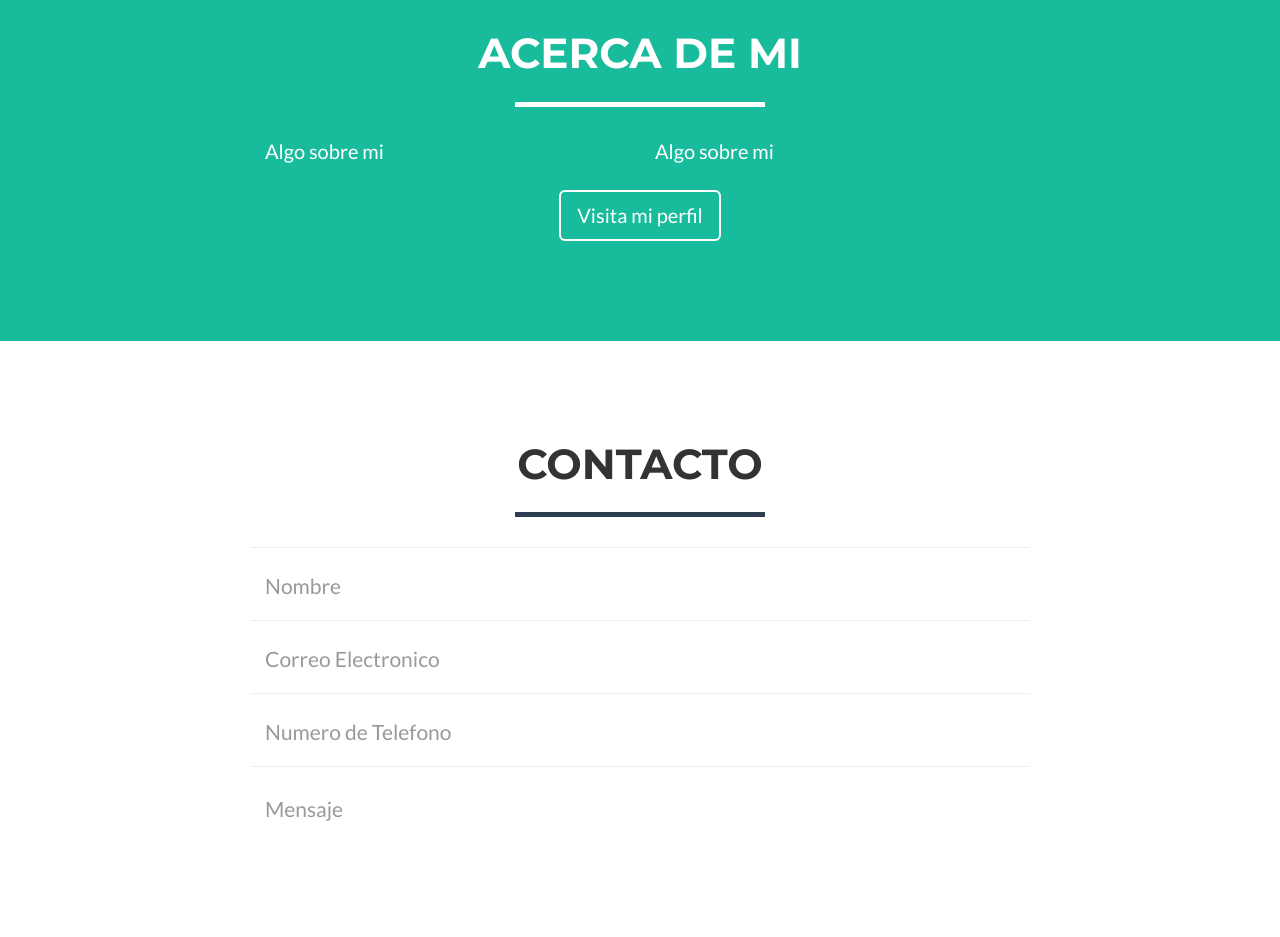
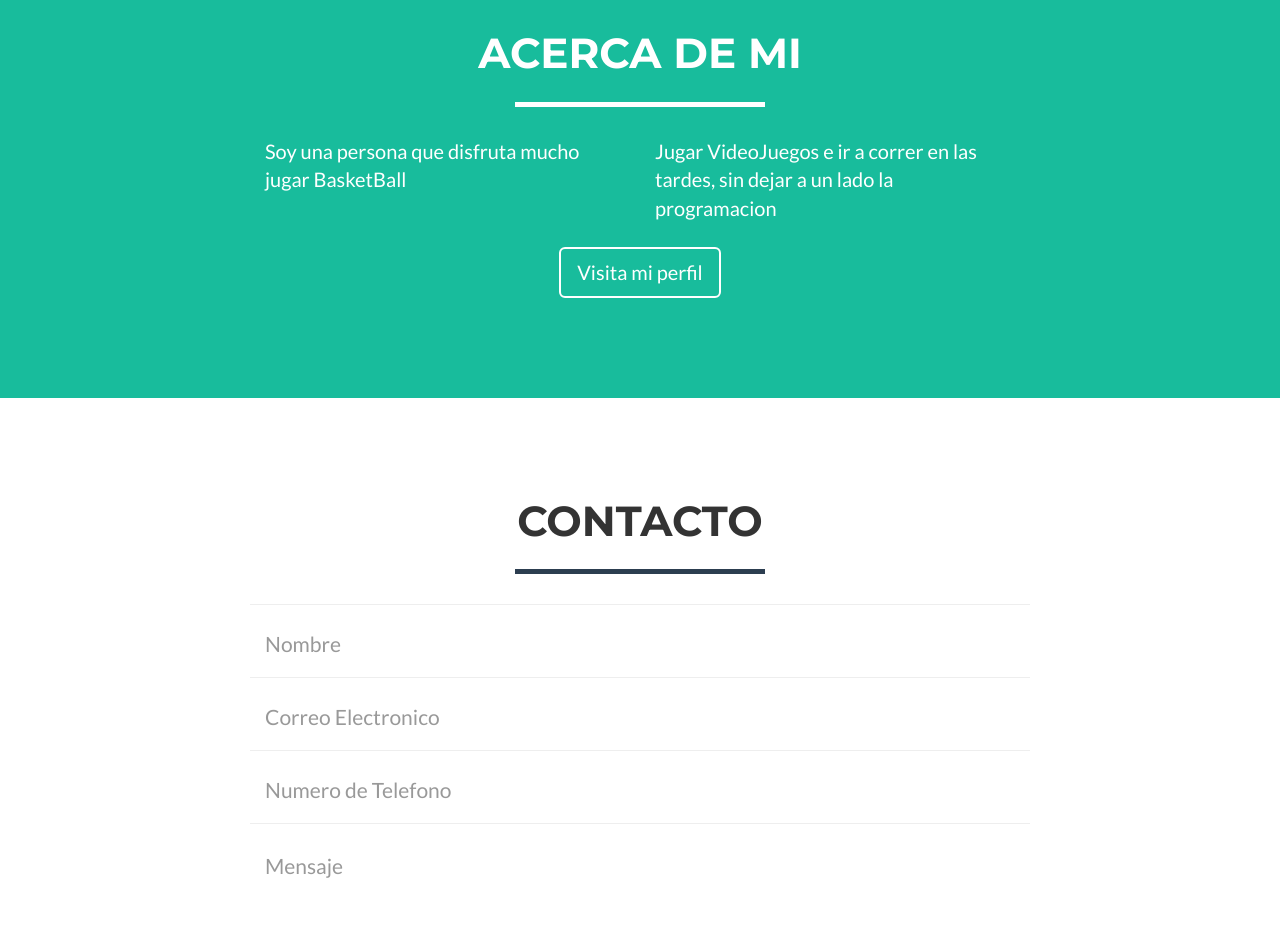
Before and after one commit to mamm3/miPagina, a plain HTML site: page index.html in a window 1280 px wide. Shown: the part 1700-2637 px from the top of the page. Drawn offline with nearby package versions, Linux system fonts and the light colour scheme.

Commit message:
Datos de mi agregados

```diff
--- a/index.html
+++ b/index.html
@@ -162,16 +162,16 @@
         <div class="container">
             <div class="row">
                 <div class="col-lg-12 text-center">
-                    <h2>Acerca de mi</h2>
+                    <h2>Acerca de mi </h2>
                     <hr class="star-light">
                 </div>
             </div>
             <div class="row">
                 <div class="col-lg-4 col-lg-offset-2">
-                    <p>Algo sobre mi</p>
+                    <p>Soy una persona que disfruta mucho jugar BasketBall</p>
                 </div>
                 <div class="col-lg-4">
-                    <p>Algo sobre mi</p>
+                    <p>Jugar VideoJuegos e ir a correr en las tardes, sin dejar a un lado la programacion</p>
                 </div>
                 <div class="col-lg-8 col-lg-offset-2 text-center">
                     <a href="#" class="btn btn-lg btn-outline">
```
